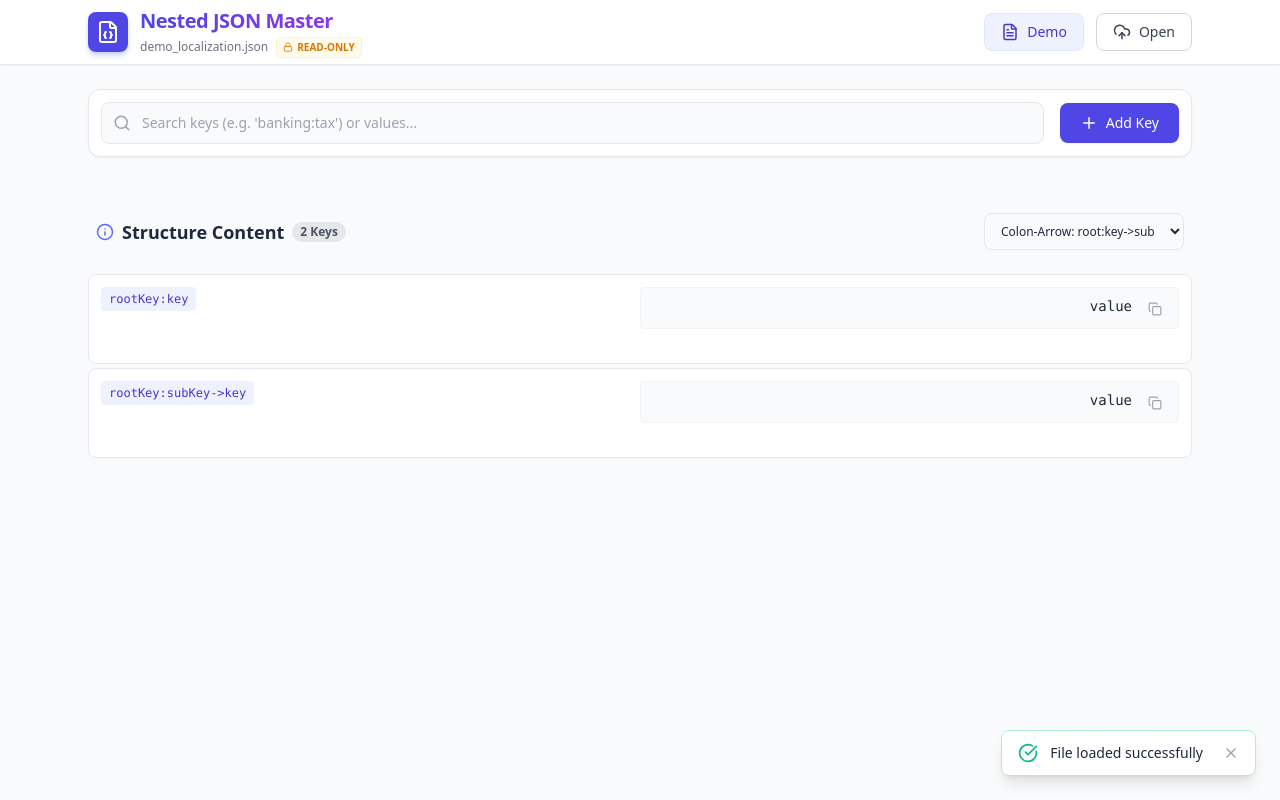
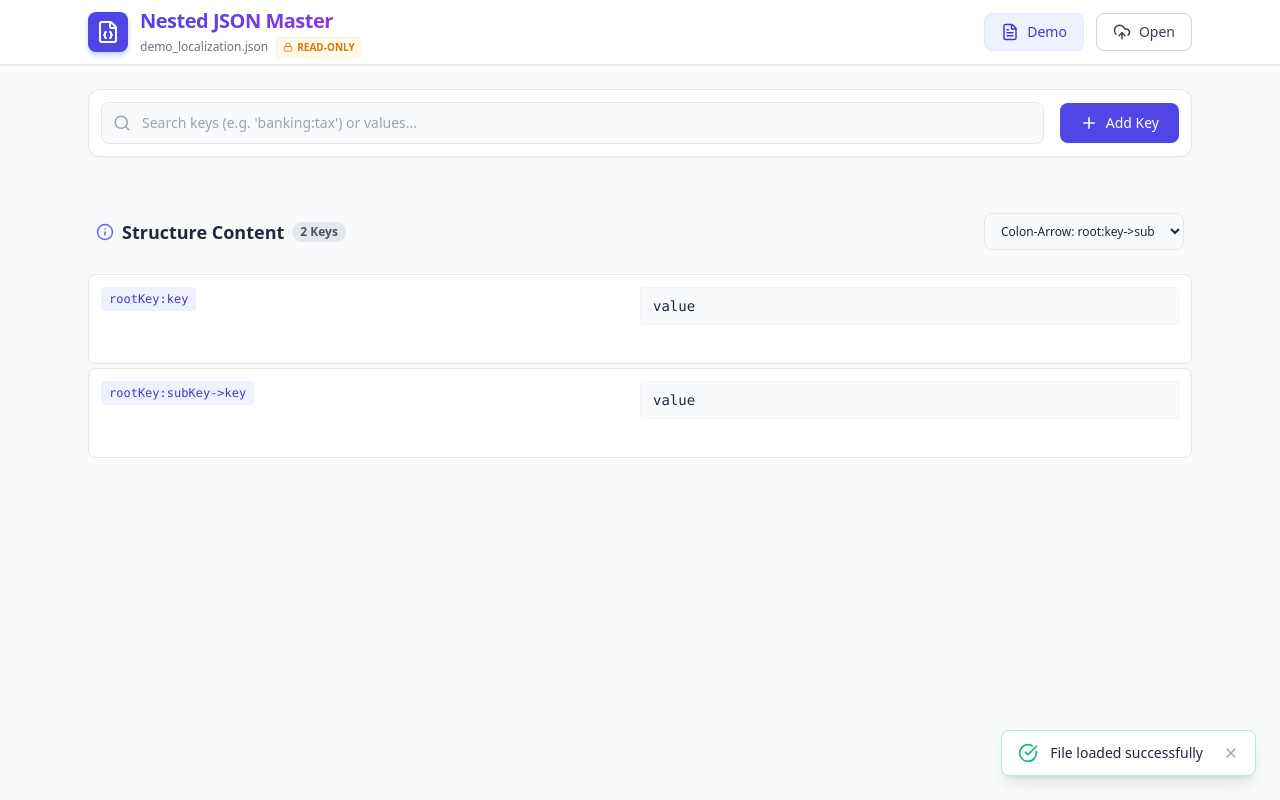
Before and after one commit to meael/nested-json-master, a React (Vite) app: page / in a window 1280 px wide. Both pictures are taken after a click on the button "Demo". Built offline with nearby package versions, Linux system fonts and the light colour scheme.

Commit message:
refactor: Adjust `RowItem` styling for path and value display, and refine copy button behavior.

```diff
--- a/components/JsonListView.tsx
+++ b/components/JsonListView.tsx
@@ -119,16 +119,14 @@ const RowItem: React.FC<{ item: FlatEntry; isHighlighted?: boolean; pathFormat:
 
   return (
     <div
-      className={`group bg-white border rounded-lg p-3 hover:border-indigo-300 hover:shadow-sm transition duration-200 flex flex-col sm:flex-row sm:items-start justify-between gap-2 min-h-[90px] mb-[4px] ${
-        isHighlighted ? 'border-emerald-400 bg-emerald-50/40 ring-1 ring-emerald-200' : 'border-gray-200'
+      className={`group bg-white border rounded-lg p-3 hover:border-indigo-300 hover:shadow-sm transition duration-200 flex flex-col sm:flex-row sm:items-start justify-between gap-2 min-h-[90px] mb-[4px] ${isHighlighted ? 'border-emerald-400 bg-emerald-50/40 ring-1 ring-emerald-200' : 'border-gray-200'
         }`}
     >
       <div className="flex-1 min-w-0 flex flex-col justify-center h-full">
         {/* Path String */}
         <div className="flex items-center gap-2">
           <div
-                className={`text-xs font-mono px-2 py-1 rounded truncate select-all cursor-pointer transition ${
-                    isHighlighted
+            className={`text-xs font-mono px-2 py-1 rounded truncate select-all cursor-pointer transition ${isHighlighted
               ? 'text-emerald-800 bg-emerald-100 hover:bg-emerald-200'
               : 'text-indigo-700 bg-indigo-50 hover:bg-indigo-100'
               }`}
@@ -142,17 +140,16 @@ const RowItem: React.FC<{ item: FlatEntry; isHighlighted?: boolean; pathFormat:
             className="text-gray-300 hover:text-indigo-600 transition opacity-0 group-hover:opacity-100"
             title="Copy Path"
           >
-                {copiedKey ? <Check size={14} className="text-emerald-500"/> : <Copy size={14} />}
+            {copiedKey ? <Check size={14} className="text-emerald-500" /> : <Copy size={14} />}
           </button>
         </div>
       </div>
 
       {/* Value Section */}
-      <div className={`sm:max-w-[50%] w-full flex items-start justify-between sm:justify-end gap-3 px-3 py-2 rounded border h-full ${
-          isHighlighted ? 'bg-white border-emerald-100' : 'bg-gray-50 border-gray-100'
+      <div className={`sm:max-w-[50%] w-full flex justify-between sm:justify-end rounded border h-full ${isHighlighted ? 'bg-white border-emerald-100' : 'bg-gray-50 border-gray-100'
         }`}>
+        <div className="font-mono text-sm text-slate-800 flex-1 cursor-pointer transition-colors hover:text-indigo-600 px-3 py-2" title={String(item.value)} onClick={() => copyText(displayValue, false)}>
           <div
-            className="font-mono text-sm text-slate-800 flex-1 text-right cursor-pointer hover:text-indigo-600 transition-colors"
             style={{
               display: '-webkit-box',
               WebkitLineClamp: 2,
@@ -160,19 +157,19 @@ const RowItem: React.FC<{ item: FlatEntry; isHighlighted?: boolean; pathFormat:
               overflow: 'hidden',
               textOverflow: 'ellipsis',
               wordBreak: 'break-word',
-                whiteSpace: 'pre-line'
+              whiteSpace: 'pre-line',
             }}
-            title="Click to copy value"
-            onClick={() => copyText(displayValue, false)}
           >
             {typeof item.value === 'object' ? <span className="text-gray-400 italic">Object/Array</span> : String(item.value)}
           </div>
+        </div>
+
         <button
-            onClick={() => copyText(displayValue, false)}
-            className="text-gray-400 hover:text-indigo-600 transition p-1 shrink-0 mt-0.5"
+          onClick={(e) => { e.stopPropagation(); copyText(displayValue, false); }}
+          className="text-gray-300 px-3 py-2 hover:text-indigo-600 transition opacity-0 group-hover:opacity-100"
           title="Copy Value"
         >
-              {copiedVal ? <Check size={14} className="text-emerald-500"/> : <Copy size={14} />}
+          {copiedVal ? <Check size={14} className="text-emerald-500" /> : <Copy size={14} />}
         </button>
       </div>
     </div>
```
Lines whose indentation alone changed are shown as unchanged.
